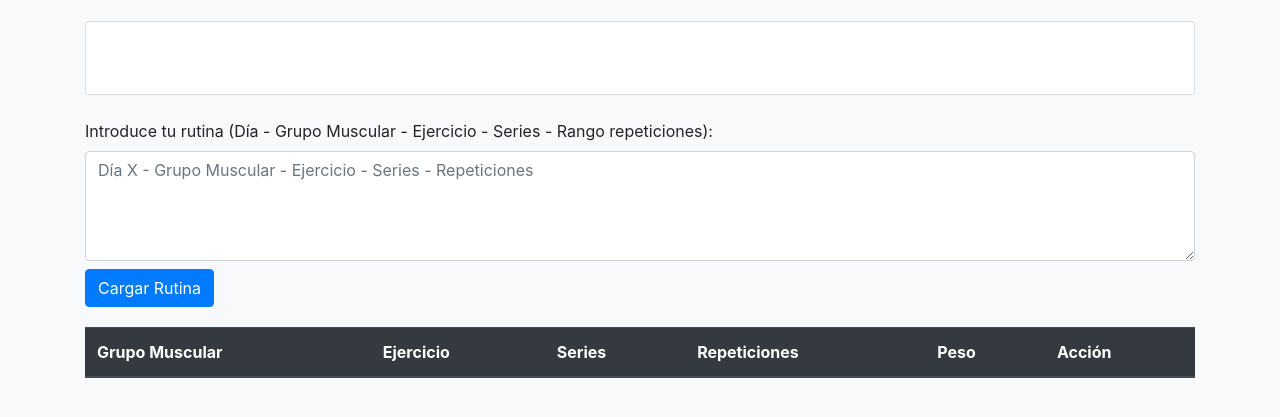
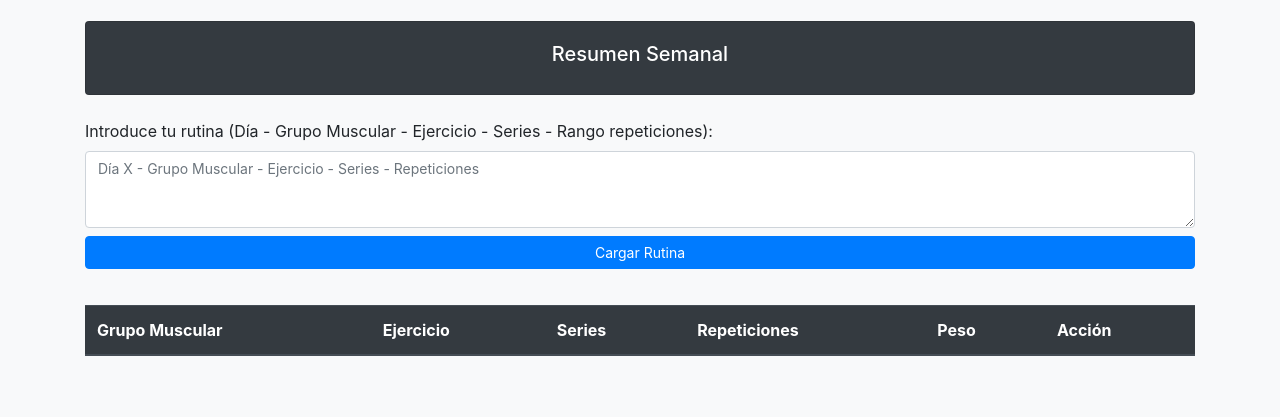
Before and after one commit to jonhlop/gestorGym, a plain HTML site: page index.html in a window 1280 px wide. Shown: the part 75-492 px from the top of the page. Drawn offline with nearby package versions, Linux system fonts and the light colour scheme.

Commit message:
Update index.html

```diff
--- a/index.html
+++ b/index.html
@@ -2,7 +2,7 @@
 <html lang="es">
 <head>
     <meta charset="UTF-8">
-    <meta name="viewport" content="width=device-width, initial-scale=1.0">
+    <meta name="viewport" content="width=device-width, initial-scale=1.0, maximum-scale=1.0, user-scalable=no">
     <title>Gestor de Entrenamiento</title>
     <!-- Incluir Bootstrap desde CDN -->
     <link href="https://maxcdn.bootstrapcdn.com/bootstrap/4.5.2/css/bootstrap.min.css" rel="stylesheet">
@@ -10,17 +10,21 @@
         .exercise-table { margin-top: 20px; }
         .exercise-row { display: none; }
         .completed { text-decoration: line-through; color: grey; }
-        .card-notification { margin-top: 15px; }
-        .summary-table { background-color: #343a40; color: white; }
+        .card-notification { margin-top: 15px; background-color: #343a40; color: #ffffff; }
+        .summary-table { background-color: #2c3035; color: #ffffff; }
         .day-title {
             background-color: #495057;
             color: #fff;
             padding: 8px;
             margin-top: 10px;
             font-weight: bold;
+            text-align: center;
+            border-radius: 5px;
         }
         .positive { color: #28a745; font-weight: bold; }
         .negative { color: #dc3545; font-weight: bold; }
+        .form-control { font-size: 14px; }
+        .complete-btn, .btn { font-size: 14px; padding: 5px 10px; }
     </style>
 </head>
 <body class="bg-light">
@@ -41,11 +45,12 @@
     <!-- Formulario para añadir rutina -->
     <div class="form-group mt-4">
         <label for="routineInput">Introduce tu rutina (Día - Grupo Muscular - Ejercicio - Series - Rango repeticiones):</label>
-        <textarea id="routineInput" class="form-control" rows="4" placeholder="Día X - Grupo Muscular - Ejercicio - Series - Repeticiones"></textarea>
-        <button id="loadRoutine" class="btn btn-primary mt-2">Cargar Rutina</button>
+        <textarea id="routineInput" class="form-control" rows="3" placeholder="Día X - Grupo Muscular - Ejercicio - Series - Repeticiones"></textarea>
+        <button id="loadRoutine" class="btn btn-primary mt-2 w-100">Cargar Rutina</button>
     </div>
 
     <!-- Tabla de ejercicios -->
+    <div class="table-responsive">
         <table id="routineTable" class="table table-hover exercise-table">
             <thead class="thead-dark">
                 <tr>
@@ -59,6 +64,7 @@
             </thead>
             <tbody></tbody>
         </table>
+    </div>
 </div>
 
 <!-- Scripts -->
@@ -156,7 +162,6 @@
                     const latestWeight = weights[weights.length - 1];
                     let variation = "";
 
-                    // Calcular la diferencia de peso respecto al día anterior
                     if (previousWeights[`${group}-${exercise}`] !== undefined) {
                         const weightDifference = (latestWeight - previousWeights[`${group}-${exercise}`]).toFixed(2);
                         variation = weightDifference > 0
```
Lines whose indentation alone changed are shown as unchanged.
